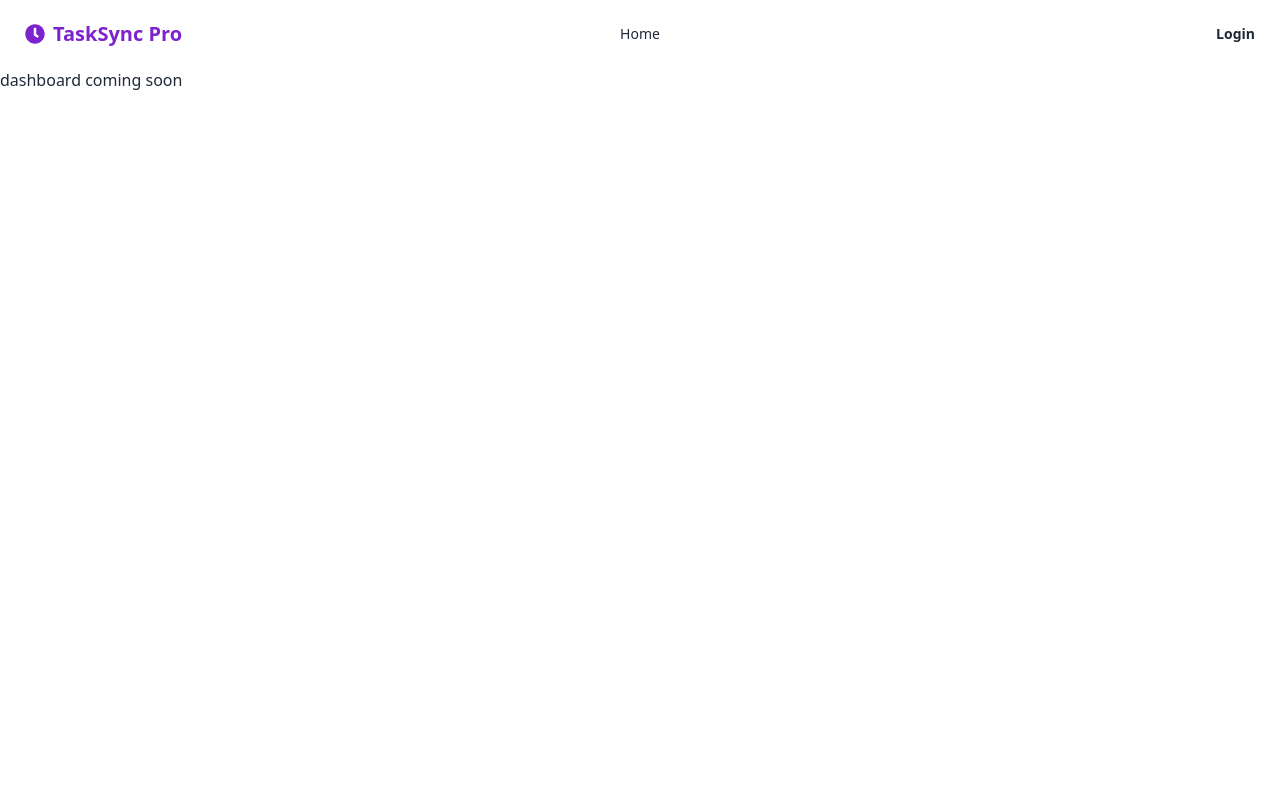
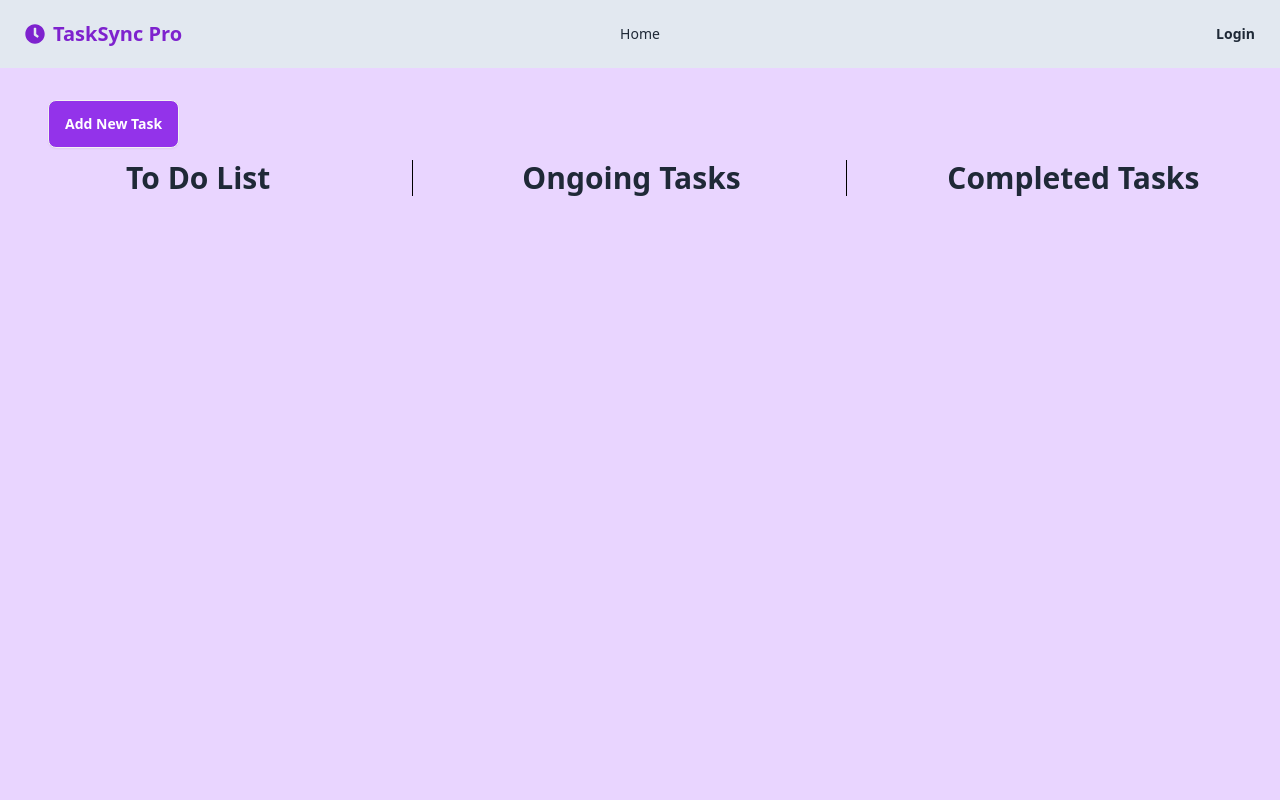
Before and after one commit to Orchizakia00/task-sync-client, a React (Vite) app: page /dashboard in a window 1280 px wide. Shown: the top 800 px of the page. Built offline with nearby package versions, Linux system fonts and the light colour scheme; no server answers.

Commit message:
added add task page

```diff
--- a/src/components/Footer/Footer.jsx
+++ b/src/components/Footer/Footer.jsx
@@ -3,7 +3,7 @@ import { FaFacebook, FaInstagram, FaTwitter } from "react-icons/fa";
 
 const Footer = () => {
     return (
-        <footer className="footer p-10 bg-base-300">
+        <footer className="footer p-10 bg-base-200">
             <aside>
                 <svg width="50" height="50" viewBox="0 0 24 24" xmlns="http://www.w3.org/2000/svg" fillRule="evenodd" clipRule="evenodd" className="fill-current"><path d="M22.672 15.226l-2.432.811.841 2.515c.33 1.019-.209 2.127-1.23 2.456-1.15.325-2.148-.321-2.463-1.226l-.84-2.518-5.013 1.677.84 2.517c.391 1.203-.434 2.542-1.831 2.542-.88 0-1.601-.564-1.86-1.314l-.842-2.516-2.431.809c-1.135.328-2.145-.317-2.463-1.229-.329-1.018.211-2.127 1.231-2.456l2.432-.809-1.621-4.823-2.432.808c-1.355.384-2.558-.59-2.558-1.839 0-.817.509-1.582 1.327-1.846l2.433-.809-.842-2.515c-.33-1.02.211-2.129 1.232-2.458 1.02-.329 2.13.209 2.461 1.229l.842 2.515 5.011-1.677-.839-2.517c-.403-1.238.484-2.553 1.843-2.553.819 0 1.585.509 1.85 1.326l.841 2.517 2.431-.81c1.02-.33 2.131.211 2.461 1.229.332 1.018-.21 2.126-1.23 2.456l-2.433.809 1.622 4.823 2.433-.809c1.242-.401 2.557.484 2.557 1.838 0 .819-.51 1.583-1.328 1.847m-8.992-6.428l-5.01 1.675 1.619 4.828 5.011-1.674-1.62-4.829z"></path></svg>
                 <p>TaskSync Pro Ltd.<br />Providing reliable task management ideas since 2023</p>
--- a/src/components/Navbar/Navbar.jsx
+++ b/src/components/Navbar/Navbar.jsx
@@ -21,7 +21,7 @@ const Navbar = () => {
     }
 
     return (
-        <div className="navbar bg-base-100">
+        <div className="navbar bg-slate-200">
             <div className="navbar-start">
                 <div className="dropdown">
                     <div tabIndex={0} role="button" className="btn btn-ghost lg:hidden">
@@ -39,17 +39,8 @@ const Navbar = () => {
                 </ul>
             </div>
             <div className="navbar-end">
-                {/* <Link to={'/login'}><a className="btn">Sign In</a></Link> */}
                 {
                     user ? <>
-                        {/* <span className="mr-2">{user.displayName}</span>
-                        <label tabIndex={0} className="avatar mr-2">
-                            <div className="w-10 rounded-full">
-                                <img src={user.photoURL} alt={user.photoURL} className="" />
-                            </div>
-                        </label>
-
-                        <button onClick={handleLogout} className="btn btn-ghost normal-case">Log Out</button> */}
                         <div className="dropdown dropdown-end">
                             <div tabIndex={0} role="button" className="btn btn-ghost btn-circle avatar">
                                 <div className="w-10 rounded-full">
@@ -57,12 +48,13 @@ const Navbar = () => {
                                 </div>
                             </div>
                             <ul tabIndex={0} className="mt-3 z-[1] p-2 shadow menu menu-sm dropdown-content bg-base-100 rounded-box w-52">
-                                <li className="mb-3">
+                                <li className="mb-2">
                                     <a className="justify-between">
                                         {user.displayName}
                                     </a>
                                 </li>
                                 <hr />
+                                <Link to={'/dashboard'}><li className="mt-2"><a>Dashboard</a></li></Link>
                                 <li onClick={handleLogout}><a>Logout</a></li>
                             </ul>
                         </div>
--- /dev/null
+++ b/src/pages/AddTask/AddTask.jsx
@@ -0,0 +1,61 @@
+
+const AddTask = () => {
+
+    const handleAdd = e => {
+        e.preventDefault();
+    }
+
+    return (
+        <div className="bg-purple-200 py-10 px-40 min-h-screen">
+            <h2 className="text-4xl font-bold text-center mb-8">Add New Task</h2>
+            <form onSubmit={handleAdd}>
+
+                <div className="md:flex mb-8">
+                    <div className="form-control md:w-1/2">
+                        <label className="label">
+                            <span className="label-text">Title</span>
+                        </label>
+                        <label className="input-group">
+                            <input type="text" name="title" placeholder="Title" className="input input-bordered w-full" />
+                        </label>
+                    </div>
+                    <div className="form-control md:w-1/2 ml-4">
+                        <label className="label">
+                            <span className="label-text">Description</span>
+                        </label>
+                        <label className="input-group">
+                            <input type="text" name="description" placeholder="Description" className="input input-bordered w-full" />
+                        </label>
+                    </div>
+                </div>
+
+                <div className="md:flex mb-8">
+                    <div className="form-control md:w-1/2">
+                        <label className="label">
+                            <span className="label-text">Priority</span>
+                        </label>
+                        <label className="input-group">
+                            <select className="select select-bordered w-full" name="priority">
+                                <option disabled selected>Select priority</option>
+                                <option>High</option>
+                                <option>Moderate</option>
+                                <option>Low</option>
+                            </select>
+                        </label>
+                    </div>
+                    <div className="form-control md:w-1/2 ml-4">
+                        <label className="label">
+                            <span className="label-text">Deadline</span>
+                        </label>
+                        <label className="input-group">
+                            <input type="date" name="deadline" placeholder="Deadline" className="input input-bordered w-full" />
+                        </label>
+                    </div>
+                </div>
+                <input type="submit" value="Add Product" className="btn btn-block bg-purple-600 text-white hover:bg-purple-400 hover:text-black mt-6" />
+            </form>
+        </div>
+    );
+};
+
+export default AddTask;
--- a/src/pages/Dashboard/Dashboard.jsx
+++ b/src/pages/Dashboard/Dashboard.jsx
@@ -1,8 +1,23 @@
+import { Link } from "react-router-dom";
+import Button from "../../components/Button/Button";
 
 const Dashboard = () => {
     return (
-        <div>
-            dashboard coming soon
+        <div className="bg-purple-200 min-h-[calc(100vh-20px)] pt-5">
+            <div className="my-3 lg:ml-12">
+                <Link to={'/add-task'}><Button text={'Add New Task'}></Button></Link>
+            </div>
+            <div className="grid grid-cols-1 md:grid-cols-2 lg:grid-cols-3 gap-5">
+                <div className="col border-r border-black pr-4">
+                    <h2 className="text-center font-bold text-3xl">To Do List</h2>
+                </div>
+                <div className="col border-r border-black pr-4">
+                    <h2 className="text-center font-bold text-3xl">Ongoing Tasks</h2>
+                </div>
+                <div>
+                    <h2 className="text-center font-bold text-3xl">Completed Tasks</h2>
+                </div>
+            </div>
         </div>
     );
 };
--- a/src/pages/Home/Banner/Banner.jsx
+++ b/src/pages/Home/Banner/Banner.jsx
@@ -3,11 +3,9 @@ import animation from '../../../assets/animations/banner-Animation - 17031333852
 import Button from '../../../components/Button/Button';
 const Banner = () => {
     return (
-        <div className="hero min-h-screen bg-base-200">
+        <div className="hero min-h-screen bg-purple-200">
             <div className="hero-content flex-col lg:flex-row-reverse">
-                {/* <img src="https://daisyui.com/images/stock/photo-1635805737707-575885ab0820.jpg" className="max-w-sm rounded-lg shadow-2xl" /> */}
                 <div className='max-w-5xl'>
-
                     <Lottie loop={true} animationData={animation}></Lottie>
                 </div>
                 <div className=''>
@@ -15,10 +13,6 @@ const Banner = () => {
                     <p className="py-6">
                         TaskSync Pro – Your Ultimate Task Management Solution! Seamlessly synchronize and organize your tasks with precision. Boost efficiency, collaboration, and achieve your goals effortlessly. Experience a new era of productivity. Try TaskSync Pro today and take control of your tasks like never before!
                     </p>
-                    {/* <p className="py-6">
-                        Plan, Track and Organise your work.
-                    </p> */}
-                    {/* <button className="btn btn-primary">Get Started</button> */}
                     <Button text={"Let's Explore"}></Button>
                 </div>
             </div>
--- a/src/pages/Register/Register.jsx
+++ b/src/pages/Register/Register.jsx
@@ -64,6 +64,7 @@ const Register = () => {
                                         photo: data.photo,
                                     }
                                     console.log(userInfo);
+                                    toast.success('User created successfully!')
                                     navigate('/dashboard');
                                 })
                         })
--- a/src/routes/Router.jsx
+++ b/src/routes/Router.jsx
@@ -6,6 +6,7 @@ import Home from "../pages/Home/Home/Home";
 import Login from "../pages/Login/Login";
 import Register from "../pages/Register/Register";
 import Dashboard from "../pages/Dashboard/Dashboard";
+import AddTask from "../pages/AddTask/AddTask";
 
 
 const router = createBrowserRouter([
@@ -21,7 +22,10 @@ const router = createBrowserRouter([
                 path: '/dashboard',
                 element: <Dashboard />,
             },
-
+            {
+                path: '/add-task',
+                element: <AddTask />,
+            },
         ]
     },
     {
```
